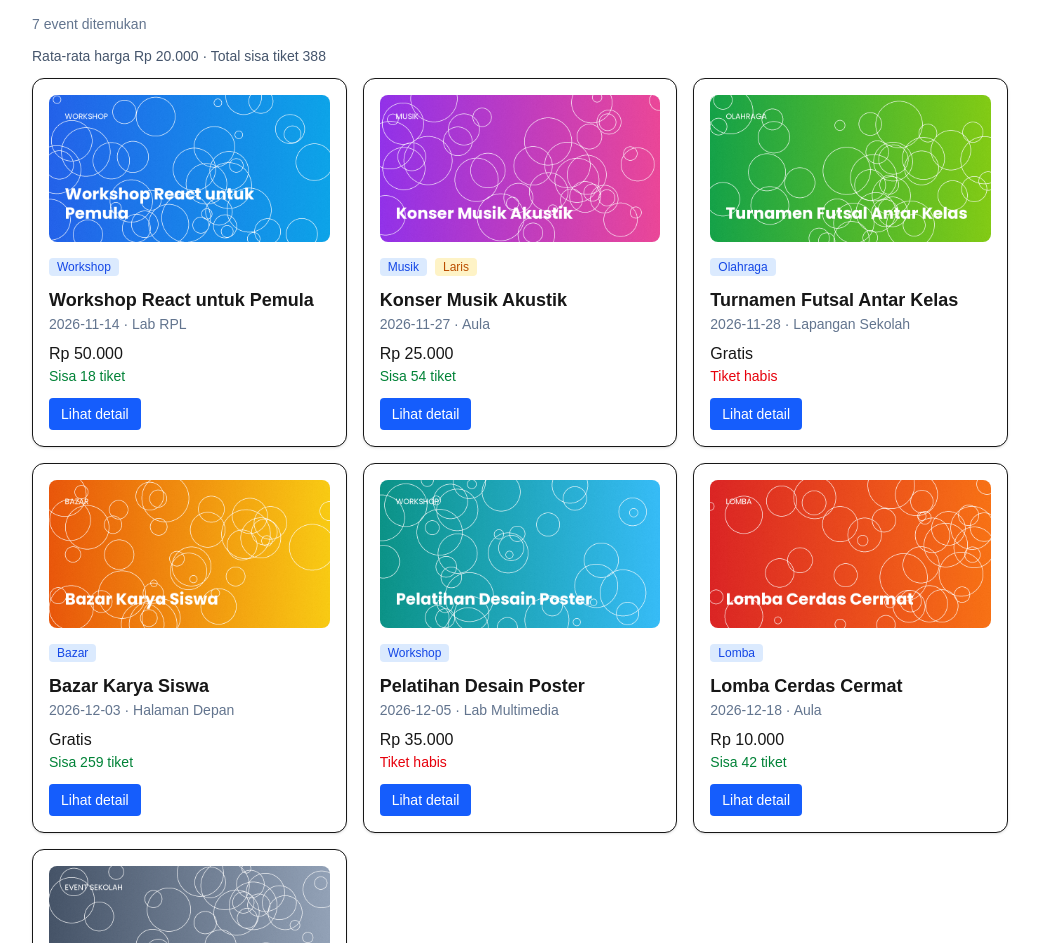
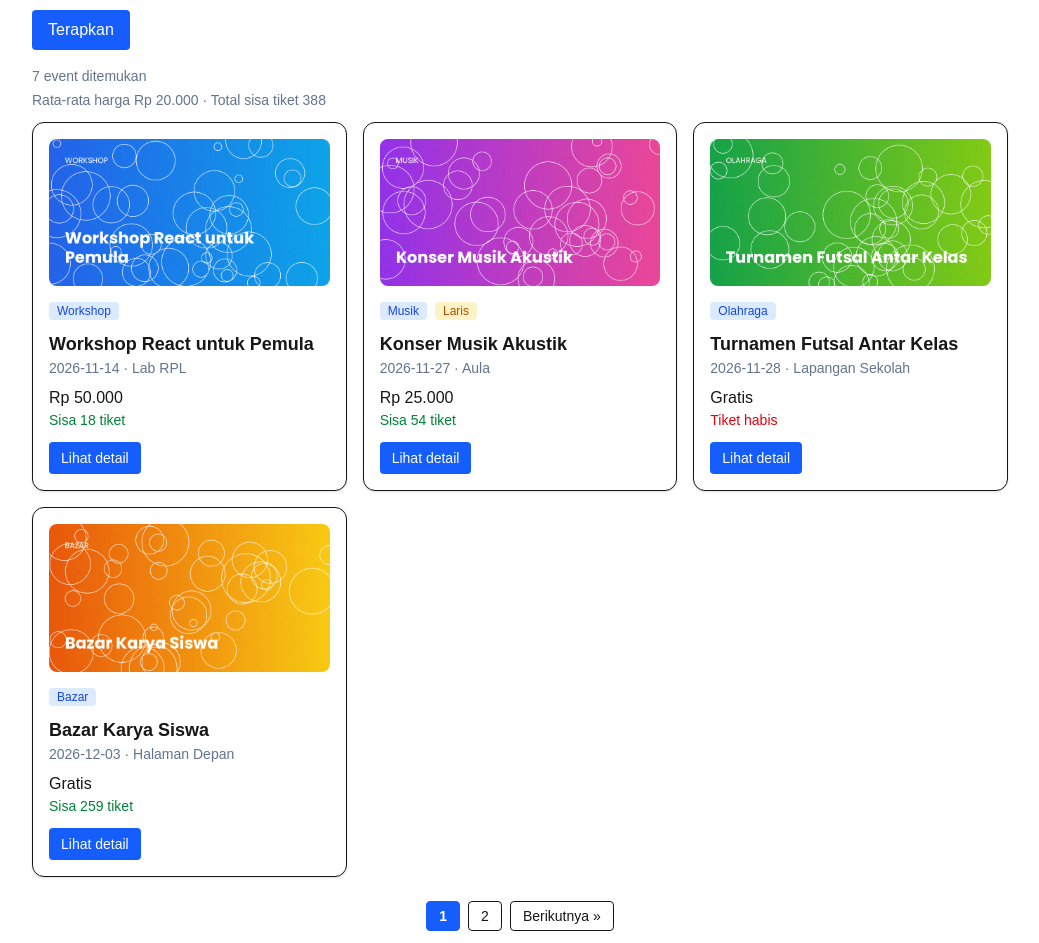
Before and after one commit to reirpl1/latihan-nextjs, a Next.js app: page /event in a window 1280 px wide. Shown: the part 169-1112 px from the top of the page, without its empty margins (120-1159 px from the left). Built offline with nearby package versions, Linux system fonts and the light colour scheme; a web font is replaced by a local one.

Commit message:
Misi 17 - Saringan di Alamat

```diff
--- a/app/event/page.tsx
+++ b/app/event/page.tsx
@@ -1,15 +1,54 @@
+import type { Metadata } from "next";
 import { ambilEvents } from "@/data/ambil";
-import KatalogInteraktif from "@/components/KatalogInteraktif";
-import type { Metadata } from "next";
+import { rupiah } from "@/data/events";
+import { PER_HALAMAN, bacaSaringan, saringEvents } from "@/data/saring";
+import KontrolKatalog from "@/components/KontrolKatalog";
+import KartuEvent from "@/components/KartuEvent";
+import Halaman from "@/components/Halaman";
 
 export const metadata: Metadata = { title: "Katalog Event" };
 
-export default async function Katalog() {
+export default async function Katalog({ searchParams }: PageProps<"/event">) {
+  const s = bacaSaringan(await searchParams);
   const events = await ambilEvents();
+  const tersusun = saringEvents(events, s);
+
+  const jumlahHalaman = Math.max(1, Math.ceil(tersusun.length / PER_HALAMAN));
+  const hal = Math.min(s.hal, jumlahHalaman);
+  const terlihat = tersusun.slice((hal - 1) * PER_HALAMAN, hal * PER_HALAMAN);
+
+  const daftarKategori = ["Semua", ...new Set(events.map((e) => e.kategori))];
+  const totalSisa = tersusun.reduce((t, e) => t + (e.kuota - e.terisi), 0);
+  const rataHarga =
+    tersusun.length === 0
+      ? 0
+      : Math.round(tersusun.reduce((t, e) => t + e.harga, 0) / tersusun.length);
+
   return (
     <div>
       <h1 className="mb-4 text-2xl font-bold">Katalog Event</h1>
-      <KatalogInteraktif events={events} />
+      {/* key: bila URL berubah, formulir dibuat ulang agar isiannya ikut URL */}
+      <KontrolKatalog
+        key={JSON.stringify(s)}
+        s={s}
+        daftarKategori={daftarKategori}
+      />
+      <p className="mb-1 text-sm text-slate-500">
+        {tersusun.length} event ditemukan
+      </p>
+      <p className="mb-3 text-sm text-slate-500">
+        Rata-rata harga {rupiah(rataHarga)} · Total sisa tiket {totalSisa}
+      </p>
+      {tersusun.length === 0 ? (
+        <p className="text-slate-500">Tidak ada event yang cocok.</p>
+      ) : (
+        <div className="grid gap-4 sm:grid-cols-2 lg:grid-cols-3">
+          {terlihat.map((e) => (
+            <KartuEvent key={e.id} event={e} />
+          ))}
+        </div>
+      )}
+      <Halaman s={s} hal={hal} jumlah={jumlahHalaman} />
     </div>
   );
 }
--- /dev/null
+++ b/components/Halaman.tsx
@@ -0,0 +1,56 @@
+import Link from "next/link";
+import { alamatHalaman } from "@/data/saring";
+
+interface HalamanProps {
+  s: any;
+  hal: number;
+  jumlah: number;
+}
+
+export default function Halaman({ s, hal, jumlah }: HalamanProps) {
+  if (jumlah <= 1) {
+    return null;
+  }
+
+  const adaSebelumnya = hal > 1;
+  const adaBerikutnya = hal < jumlah;
+
+  return (
+    <div className="flex items-center justify-center gap-2 mt-6">
+      {adaSebelumnya && (
+        <Link
+          href={alamatHalaman(s, hal - 1)}
+          className="px-3 py-1 border rounded text-sm hover:bg-slate-100"
+        >
+          &laquo; Sebelumnya
+        </Link>
+      )}
+
+      {Array.from({ length: jumlah }, (_, i) => i + 1).map((nomor) => {
+        const aktif = nomor === hal;
+        return (
+          <Link
+            key={nomor}
+            href={alamatHalaman(s, nomor)}
+            className={`px-3 py-1 border rounded text-sm ${
+              aktif
+                ? "bg-blue-600 text-white font-bold border-blue-600"
+                : "hover:bg-slate-100"
+            }`}
+          >
+            {nomor}
+          </Link>
+        );
+      })}
+
+      {adaBerikutnya && (
+        <Link
+          href={alamatHalaman(s, hal + 1)}
+          className="px-3 py-1 border rounded text-sm hover:bg-slate-100"
+        >
+          Berikutnya &raquo;
+        </Link>
+      )}
+    </div>
+  );
+}
--- a/components/KatalogInteraktif.tsx
+++ /dev/null
@@ -1,81 +0,0 @@
-"use client";
-import { useState } from "react";
-import { rupiah, type Event } from "@/data/events";
-import KartuEvent from "./KartuEvent";
-import KontrolKatalog from "./KontrolKatalog";
-
-export default function KatalogInteraktif({ events }: { events: Event[] }) {
-  const [cari, setCari] = useState("");
-  const [kategori, setKategori] = useState("Semua");
-  const [urut, setUrut] = useState("tanggal");
-  const [hanyaAdaTiket, setHanyaAdaTiket] = useState(false);
-  const [hargaMaksimal, setHargaMaksimal] = useState("");
-
-  const daftarKategori = ["Semua", ...new Set(events.map((e) => e.kategori))];
-
-  const hasil = events.filter((e) => {
-    const sisa = e.kuota - e.terisi;
-    const cocokCari = e.judul.toLowerCase().includes(cari.toLowerCase());
-    const cocokKategori = kategori === "Semua" || e.kategori === kategori;
-
-    if (hanyaAdaTiket && sisa <= 0) {
-      return false;
-    }
-    if (hargaMaksimal !== "" && e.harga > Number(hargaMaksimal)) {
-      return false;
-    }
-    return cocokCari && cocokKategori;
-  });
-
-  const tersusun = [...hasil].sort((a, b) => {
-    if (urut === "murah") return a.harga - b.harga;
-    if (urut === "mahal") return b.harga - a.harga;
-    if (urut === "nama") return a.judul.localeCompare(b.judul);
-    return a.tanggal.localeCompare(b.tanggal);
-  });
-
-  const rataRata =
-    tersusun.length > 0
-      ? tersusun.reduce((total, e) => total + e.harga, 0) / tersusun.length
-      : 0;
-
-  const totalSisaTiket = tersusun.reduce(
-    (total, e) => total + (e.kuota - e.terisi),
-    0,
-  );
-
-  return (
-    <div>
-      {/* Menggunakan komponen KontrolKatalog yang dipisah */}
-      <KontrolKatalog
-        cari={cari}
-        setCari={setCari}
-        kategori={kategori}
-        setKategori={setKategori}
-        urut={urut}
-        setUrut={setUrut}
-        hanyaAdaTiket={hanyaAdaTiket}
-        setHanyaAdaTiket={setHanyaAdaTiket}
-        hargaMaksimal={hargaMaksimal}
-        setHargaMaksimal={setHargaMaksimal}
-        daftarKategori={daftarKategori}
-      />
-
-      <p className="mb-3 text-sm text-slate-500">
-        {tersusun.length} event ditemukan
-      </p>
-      <p className="mb-3 text-sm text-slate-600">
-        Rata-rata harga {rupiah(rataRata)} · Total sisa tiket {totalSisaTiket}
-      </p>
-      {tersusun.length === 0 ? (
-        <p className="text-slate-500">Tidak ada event yang sesuai.</p>
-      ) : (
-        <div className="grid gap-4 sm:grid-cols-2 lg:grid-cols-3">
-          {tersusun.map((e) => (
-            <KartuEvent key={e.id} event={e} />
-          ))}
-        </div>
-      )}
-    </div>
-  );
-}
--- a/components/KontrolKatalog.tsx
+++ b/components/KontrolKatalog.tsx
@@ -1,43 +1,18 @@
-"use client";
+import Form from "next/form";
+import type {Saringan} from "@/data/saring";
 
-type KontrolKatalogProps = {
-  cari: string;
-  setCari: (val: string) => void;
-  kategori: string;
-  setKategori: (val: string) => void;
-  urut: string;
-  setUrut: (val: string) => void;
-  hanyaAdaTiket: boolean;
-  setHanyaAdaTiket: (val: boolean) => void;
-  hargaMaksimal: string;
-  setHargaMaksimal: (val: string) => void;
-  daftarKategori: string[];
-};
-
-export default function KontrolKatalog({
-  cari,
-  setCari,
-  kategori,
-  setKategori,
-  urut,
-  setUrut,
-  hanyaAdaTiket,
-  setHanyaAdaTiket,
-  hargaMaksimal,
-  setHargaMaksimal,
-  daftarKategori,
-}: KontrolKatalogProps) {
+export default function KontrolKatalog({s, daftarKategori}: {s: Saringan; daftarKategori: string[]})  {
   return (
-    <div className="mb-4 flex flex-wrap items-center gap-3">
+    <Form action="/event" className="mb-4 flex flex-wrap items-center gap-3">
       <input
-        value={cari}
-        onChange={(e) => setCari(e.target.value)}
-        placeholder="Cari event."
+        name="cari"
+        defaultValue={s.cari}
+        placeholder="Cari event..."
         className="rounded border bg-white px-3 py-2"
       />
       <select
-        value={kategori}
-        onChange={(e) => setKategori(e.target.value)}
+        name="kategori"
+        defaultValue={s.kategori}
         className="rounded border bg-white px-3 py-2"
       >
         {daftarKategori.map((k) => (
@@ -45,35 +20,35 @@ export default function KontrolKatalog({
         ))}
       </select>
       <select
-        value={urut}
-        onChange={(e) => {
-          setUrut(e.target.value);
-          localStorage.setItem("urut", e.target.value);
-        }}
+        name="urut"
+        defaultValue={s.urut}
         className="rounded border bg-white px-3 py-2"
       >
         <option value="tanggal">Tanggal terdekat</option>
         <option value="murah">Harga termurah</option>
-        <option value="mahal">harga termahal</option>
-        <option value="nama">nama A-Z</option>
+        <option value="mahal">Harga termahal</option>
+        <option value="nama">Nama A-Z</option>
       </select>
-
-      <label className="flex items-center gap-2 text-sm cursor-pointer">
+      <label className="flex items-center gap-2 text-sm">
         <input
           type="checkbox"
-          checked={hanyaAdaTiket}
-          onChange={(e) => setHanyaAdaTiket(e.target.checked)}
+          name="sisa"
+          value="1"
+          defaultChecked={s.sisa}
         />
         Hanya yang masih ada tiket
       </label>
-
       <input
         type="number"
-        value={hargaMaksimal}
-        onChange={(e) => setHargaMaksimal(e.target.value)}
+        name="max"
+        min={0}
+        defaultValue={s.max ?? ""}
         placeholder="Harga maksimal"
-        className="rounded border bg-white px-3 py-2 w-40"
+        className="w-40 rounded border bg-white px-3 py-2"
       />
-    </div>
+      <button className="rounded bg-blue-600 px-4 py-2 text-white">
+        Terapkan
+      </button>
+    </Form>
   );
 }
--- /dev/null
+++ b/data/saring.ts
@@ -0,0 +1,61 @@
+import type { Event } from "@/data/events";
+
+export const PER_HALAMAN = 4;
+
+export type Saringan = {
+  cari: string;
+  kategori: string;
+  urut: string;
+  sisa: boolean;
+  max: number | null;
+  hal: number;
+};
+
+type IsiURL = { [kunci: string]: string | string[] | undefined };
+
+// Isi URL selalu teks (atau tidak ada). Ubah menjadi saringan yang aman dipakai
+export function bacaSaringan(isi: IsiURL): Saringan {
+  const teks = (kunci: string) => {
+    const nilai = isi[kunci];
+    return typeof nilai === "string" ? nilai : "";
+  };
+  const max = Number(teks("max"));
+  const hal = Number(teks("hal"));
+  return {
+    cari: teks("cari"),
+    kategori: teks("kategori") || "Semua",
+    urut: teks("urut") || "tanggal",
+    sisa: teks("sisa") === "1",
+    max: teks("max") !== "" && max >= 0 ? max : null,
+    hal: Number.isInteger(hal) && hal >= 1 ? hal : 1,
+  };
+}
+
+export function saringEvents(events: Event[], s: Saringan) {
+  const hasil = events.filter(
+    (e) =>
+      e.judul.toLowerCase().includes(s.cari.toLowerCase()) &&
+      (s.kategori === "Semua" || e.kategori === s.kategori) &&
+      (!s.sisa || e.kuota - e.terisi > 0) &&
+      (s.max === null || e.harga <= s.max),
+  );
+  return [...hasil].sort((a, b) => {
+    if (s.urut === "murah") return a.harga - b.harga;
+    if (s.urut === "mahal") return b.harga - a.harga;
+    if (s.urut === "nama") return a.judul.localeCompare(b.judul);
+    return a.tanggal.localeCompare(b.tanggal);
+  });
+}
+
+// Alamat katalog untuk halaman tertentu, tanpa kehilangan saringan yang sedang dipakai.
+export function alamatHalaman(s: Saringan, hal: number) {
+  const q = new URLSearchParams();
+  if (s.cari) q.set("cari", s.cari);
+  if (s.kategori !== "Semua") q.set("kategori", s.kategori);
+  if (s.urut !== "tanggal") q.set("urut", s.urut);
+  if (s.sisa) q.set("sisa", "1");
+  if (s.max !== null) q.set("max", String(s.max));
+  if (hal > 1) q.set("hal", String(hal));
+  const teks = q.toString();
+  return teks ? `/event?${teks}` : "/event";
+}
```
Also changed, not shown: 1 other file (tests, documents, lock files or other folders).
